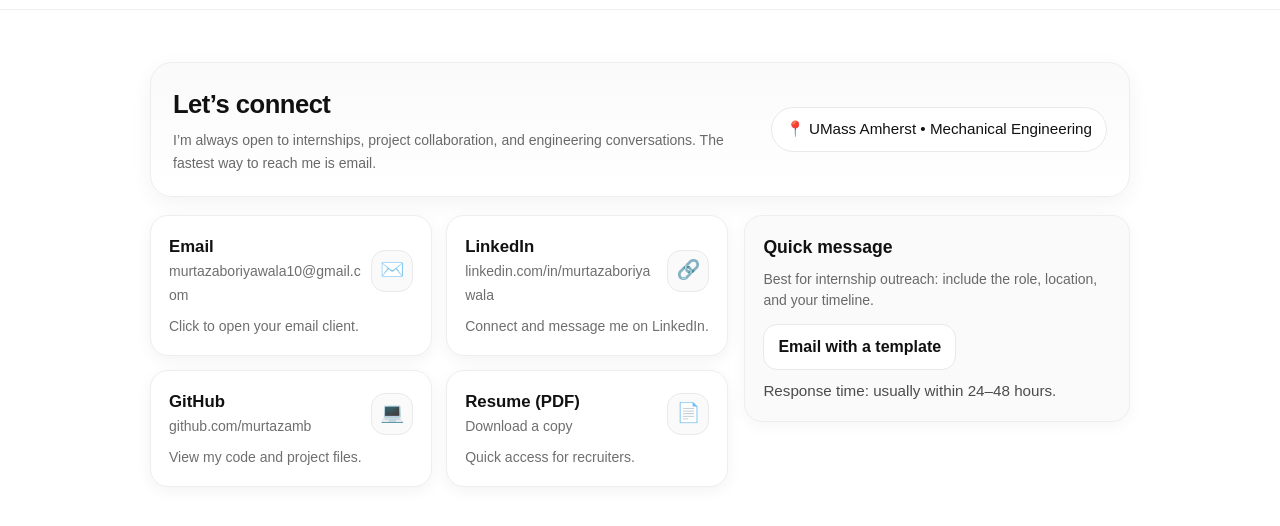
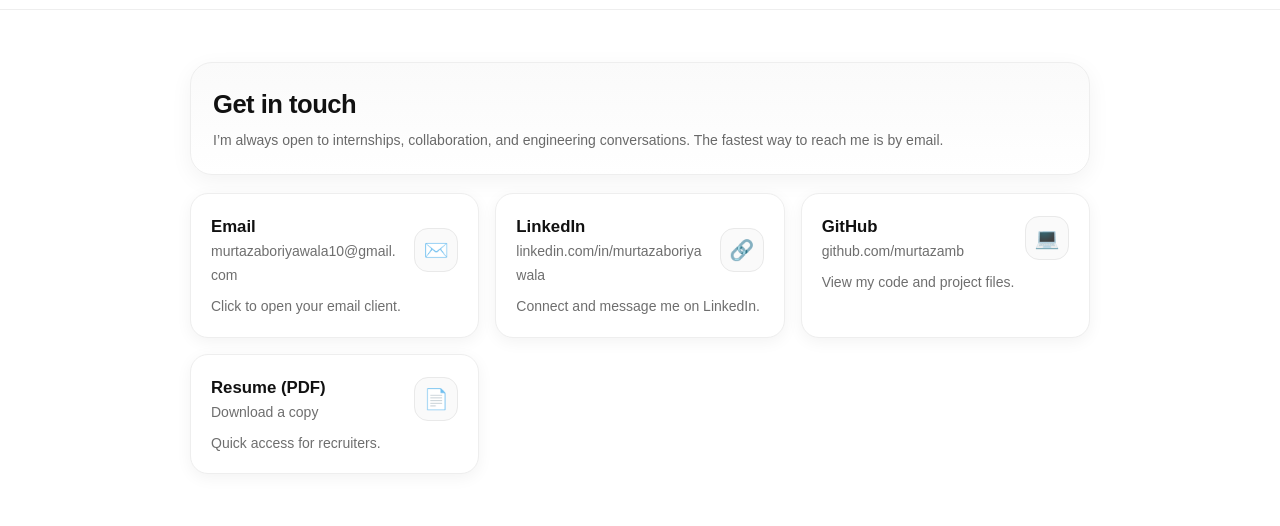
Before and after one commit to murtazamb/Landing-Page, a plain HTML site: page contact.html in a window 1280 px wide. Shown: the part 48-574 px from the top of the page. Drawn offline with Linux system fonts and the light colour scheme.

Commit message:
Update contact.html

```diff
--- a/contact.html
+++ b/contact.html
@@ -6,10 +6,9 @@
   <title>Contact | Murtaza Boriyawala</title>
   <link rel="stylesheet" href="style.css" />
 
-  <!-- Contact page styles (drop-in, no need to edit style.css) -->
   <style>
     .contact-wrap{
-      max-width: 980px;
+      max-width: 900px;
       margin: 0 auto;
       padding: 28px 0 10px;
     }
@@ -19,11 +18,8 @@
       background: linear-gradient(180deg, #fafafa, #ffffff);
       border-radius: 22px;
       padding: 22px;
-      display:flex;
-      align-items:center;
-      justify-content:space-between;
-      gap:18px;
       box-shadow: 0 6px 22px rgba(0,0,0,.05);
+      margin-bottom: 18px;
     }
 
     .contact-hero h1{
@@ -38,35 +34,15 @@
       opacity: .88;
     }
 
-    .contact-hero .pill{
-      display:inline-flex;
-      align-items:center;
-      gap:8px;
-      padding:10px 14px;
-      border-radius:999px;
-      border:1px solid #e9e9e9;
-      background:#fff;
-      font-size: .95rem;
-      white-space: nowrap;
-    }
-
-    .grid{
-      margin-top: 18px;
-      display:grid;
-      grid-template-columns: 1.2fr .8fr;
-      gap:16px;
-      align-items:start;
-    }
-
     .cards{
       display:grid;
-      grid-template-columns: repeat(2, minmax(0, 1fr));
-      gap:14px;
+      grid-template-columns: repeat(auto-fit, minmax(240px, 1fr));
+      gap:16px;
     }
 
     .contact-card{
       display:block;
-      padding:18px;
+      padding:20px;
       border:1px solid #eee;
       border-radius: 18px;
       background:#fff;
@@ -74,88 +50,47 @@
       color:inherit;
       box-shadow: 0 4px 16px rgba(0,0,0,.05);
       transition: transform .12s ease, box-shadow .12s ease;
-      min-height: 110px;
+      min-height: 120px;
     }
+
     .contact-card:hover{
       transform: translateY(-2px);
       box-shadow: 0 12px 28px rgba(0,0,0,.08);
     }
 
-    .contact-card .top{
+    .top{
       display:flex;
       align-items:center;
       justify-content:space-between;
-      gap:10px;
+      gap:12px;
       margin-bottom:10px;
     }
 
     .icon{
-      width:42px;
-      height:42px;
+      width:44px;
+      height:44px;
       border-radius: 14px;
       border:1px solid #e9e9e9;
       background:#fafafa;
       display:flex;
       align-items:center;
       justify-content:center;
-      font-size: 1.2rem;
-      flex: 0 0 auto;
+      font-size: 1.25rem;
+      flex-shrink:0;
     }
 
     .contact-card strong{
       font-size: 1.05rem;
     }
+
     .contact-card .small{
       opacity:.85;
       line-height:1.4;
       word-break: break-word;
     }
 
-    .panel{
-      border:1px solid #eee;
-      border-radius: 18px;
-      background:#fafafa;
-      padding:18px;
-      box-shadow: 0 4px 16px rgba(0,0,0,.04);
-    }
-    .panel h2{
-      margin:0 0 8px;
-      font-size: 1.1rem;
-    }
-    .panel p{
-      margin:0 0 12px;
-      opacity:.88;
-      line-height:1.55;
-    }
-
-    .btn{
-      display:inline-block;
-      padding:10px 14px;
-      border-radius: 14px;
-      border:1px solid #e9e9e9;
-      background:#fff;
-      text-decoration:none;
-      color:inherit;
-      font-weight:600;
-      transition: transform .12s ease, box-shadow .12s ease;
-    }
-    .btn:hover{
-      transform: translateY(-1px);
-      box-shadow: 0 10px 24px rgba(0,0,0,.08);
-    }
-
-    .muted{
-      font-size:.95rem;
-      opacity:.75;
-      margin-top: 10px;
-      line-height: 1.5;
-    }
-
-    /* Mobile */
-    @media (max-width: 820px){
-      .grid{ grid-template-columns: 1fr; }
-      .cards{ grid-template-columns: 1fr; }
-      .contact-hero{ flex-direction: column; align-items:flex-start; }
+    @media (max-width: 700px){
+      .contact-hero{ padding:18px; }
     }
   </style>
 </head>
@@ -181,19 +116,14 @@
   <div class="contact-wrap">
 
     <section class="contact-hero">
-      <div>
-        <h1>Let’s connect</h1>
+      <h1>Get in touch</h1>
       <p class="small">
-          I’m always open to internships, project collaboration, and engineering conversations.
-          The fastest way to reach me is email.
+        I’m always open to internships, collaboration, and engineering conversations.
+        The fastest way to reach me is by email.
       </p>
-      </div>
-      <div class="pill">📍 UMass Amherst • Mechanical Engineering</div>
     </section>
 
-    <section class="grid">
-      <!-- Left: contact cards -->
-      <div class="cards">
+    <section class="cards">
       <a class="contact-card" href="mailto:murtazaboriyawala10@gmail.com">
         <div class="top">
           <div>
@@ -237,24 +167,6 @@
         </div>
         <div class="small">Quick access for recruiters.</div>
       </a>
-      </div>
-
-      <!-- Right: quick message panel -->
-      <aside class="panel">
-        <h2>Quick message</h2>
-        <p class="small">
-          Best for internship outreach: include the role, location, and your timeline.
-        </p>
-
-        <a class="btn"
-           href="mailto:murtazaboriyawala10@gmail.com?subject=Portfolio%20Contact%20-%20%5BYour%20Name%5D&body=Hi%20Murtaza%2C%0A%0AI%20came%20across%20your%20portfolio%20and%20wanted%20to%20reach%20out%20about%20%5Brole%2Ftopic%5D.%0A%0A%2D%20Name%3A%0A%2D%20Company%2FSchool%3A%0A%2D%20Reason%20for%20reaching%20out%3A%0A%2D%20Timeline%3A%0A%0AThanks%2C%0A%5BYour%20Name%5D">
-          Email with a template
-        </a>
-
-        <div class="muted">
-          Response time: usually within 24–48 hours.
-        </div>
-      </aside>
     </section>
 
   </div>
```
Lines whose indentation alone changed are shown as unchanged.
